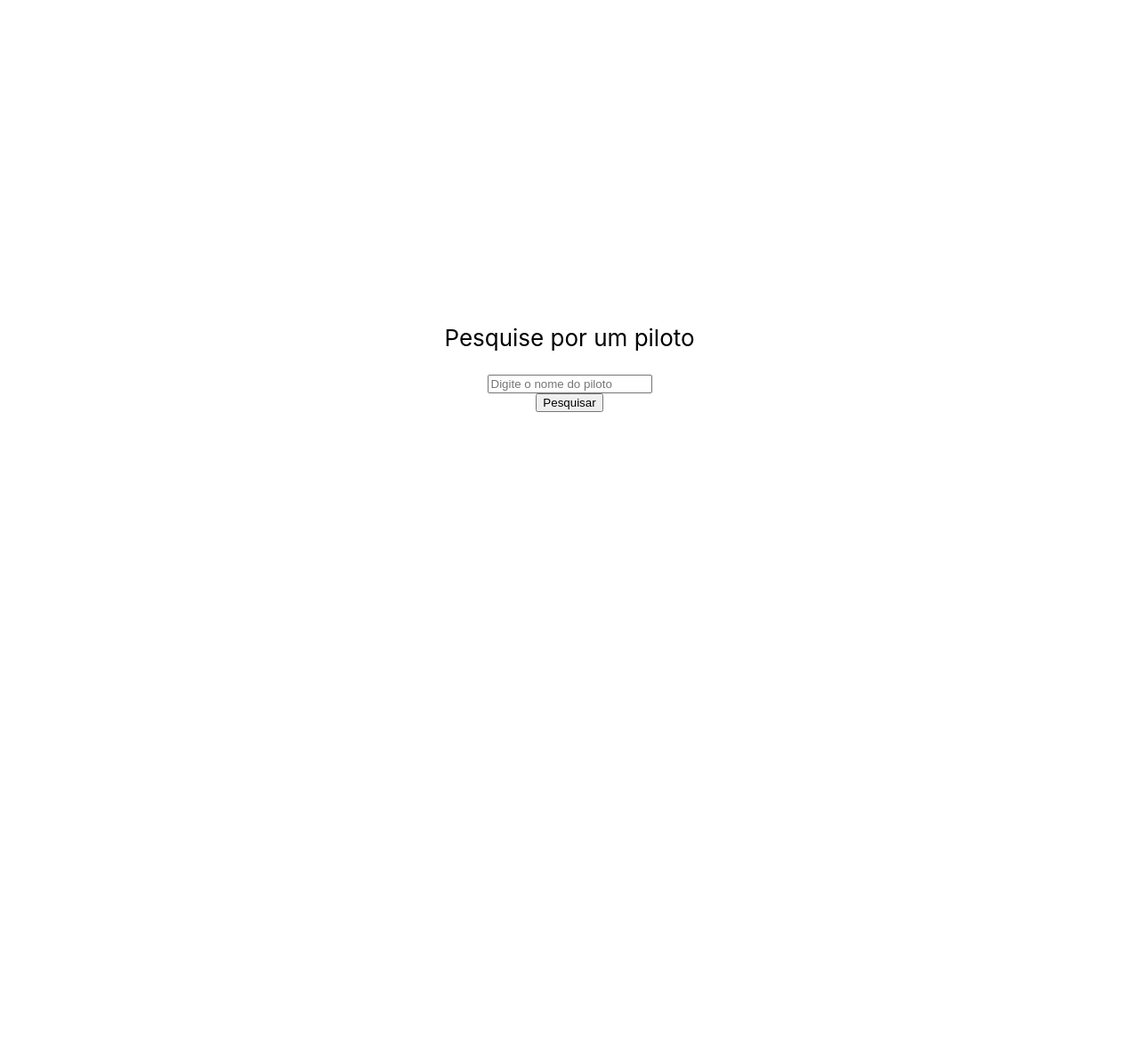
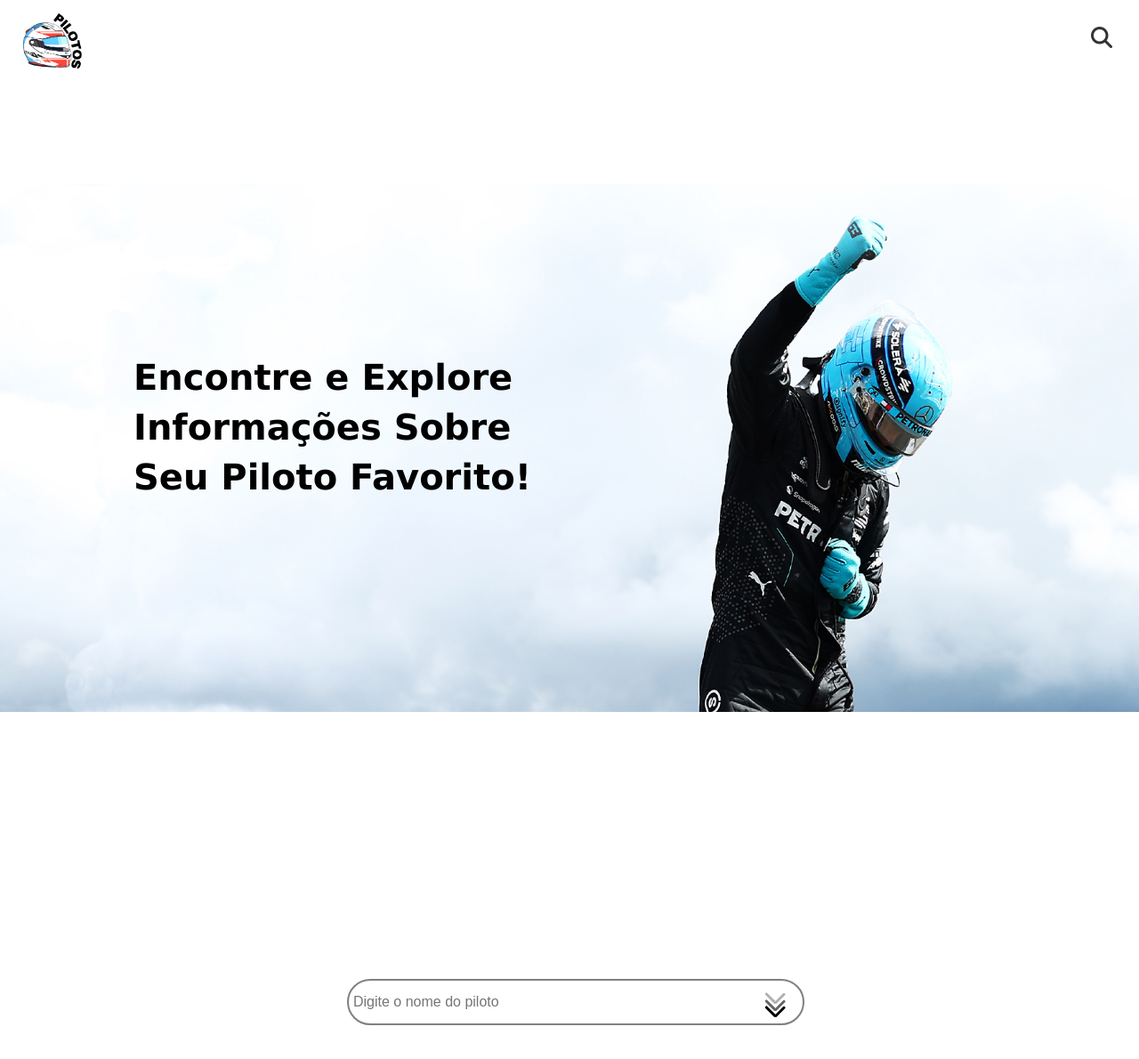
Before and after one commit to JosianaSilva/atividade-n2a-web-I, a React (Create React App) app: page / in a window 1280 px wide. Shown: the top 1190 px of the page at 89% size. Before the commit the page ends 800 px from the top, so only its background shows below. Built offline with nearby package versions, Linux system fonts and the light colour scheme.

Commit message:
Ajustes gerais de lógica e funções

```diff
--- a/package.json
+++ b/package.json
@@ -3,6 +3,7 @@
   "version": "0.1.0",
   "private": true,
   "dependencies": {
+    "@fortawesome/fontawesome-free": "^6.6.0",
     "@testing-library/jest-dom": "^5.17.0",
     "@testing-library/react": "^13.4.0",
     "@testing-library/user-event": "^13.5.0",
@@ -10,6 +11,7 @@
     "dotenv": "^16.4.5",
     "react": "^18.3.1",
     "react-dom": "^18.3.1",
+    "react-router-dom": "^6.26.1",
     "react-scripts": "^3.0.1",
     "web-vitals": "^2.1.4"
   },
--- a/src/App.js
+++ b/src/App.js
@@ -1,37 +1,58 @@
 import './App.css';
-import React from 'react';
-import { useState } from 'react';
+import React, { useState } from 'react';
 import fetchDrivers from './services/api';
 import DriverCard from './components/DriverCard/DriverCard';
+import logo from './assets/logo.png';
+import '@fortawesome/fontawesome-free/css/all.min.css';
+import { buildQueries } from '@testing-library/react';
 
 function App() {
   const [drivers, setDrivers] = useState([]);
   const [searchTerm, setSearchTerm] = useState('');
 
-
   const handleSearch = async () => {
     const result = await fetchDrivers(searchTerm);
-
-    console.log('result', result);
-
     setDrivers(result);
   };
 
   return (
     <div className="App">
       <header className="App-header">
-        <p>Pesquise por um piloto</p>
+      <div className="banner">
+        <div className="slogan">
+          <h1>
+            Encontre e Explore<br/>
+            Informações Sobre<br/>
+            Seu Piloto Favorito!
+          </h1>
+          </div>
+      </div>
+        <img src={logo} className="App-logo" alt="logo" />
+
+        {/* Botão de atalho para o campo de pesquisa */}
+        <button className="search-button" onClick={() => document.getElementById('search-input').scrollIntoView({ behavior: 'smooth' })}>
+          <i className="fas fa-search"></i> {/* Ícone de pesquisa */}
+        </button>
+
+        {/* Container para o campo de input e o botão de pesquisa */}
+        <div className="search-container">
           <input
+            id="search-input"
             type="text"
             placeholder="Digite o nome do piloto"
             value={searchTerm}
             onChange={(e) => setSearchTerm(e.target.value)}
           />
-        <button onClick={handleSearch}>Pesquisar</button>
 
-        {drivers.length > 0 && (
-          <DriverCard driver={drivers[0]} />
-        )}
+        <button id="search-action" onClick={handleSearch} className="arrow-container">
+          <div className="arrow"></div>
+          <div className="arrow"></div>
+          <div className="arrow"></div>
+        </button>
+
+          </div>
+
+        {drivers.length > 0 && <DriverCard driver={drivers[0]} />}
       </header>
     </div>
   );
```
Also changed, not shown: 1 other file (tests, documents, lock files or other folders). Lines whose indentation alone changed are shown as unchanged.
